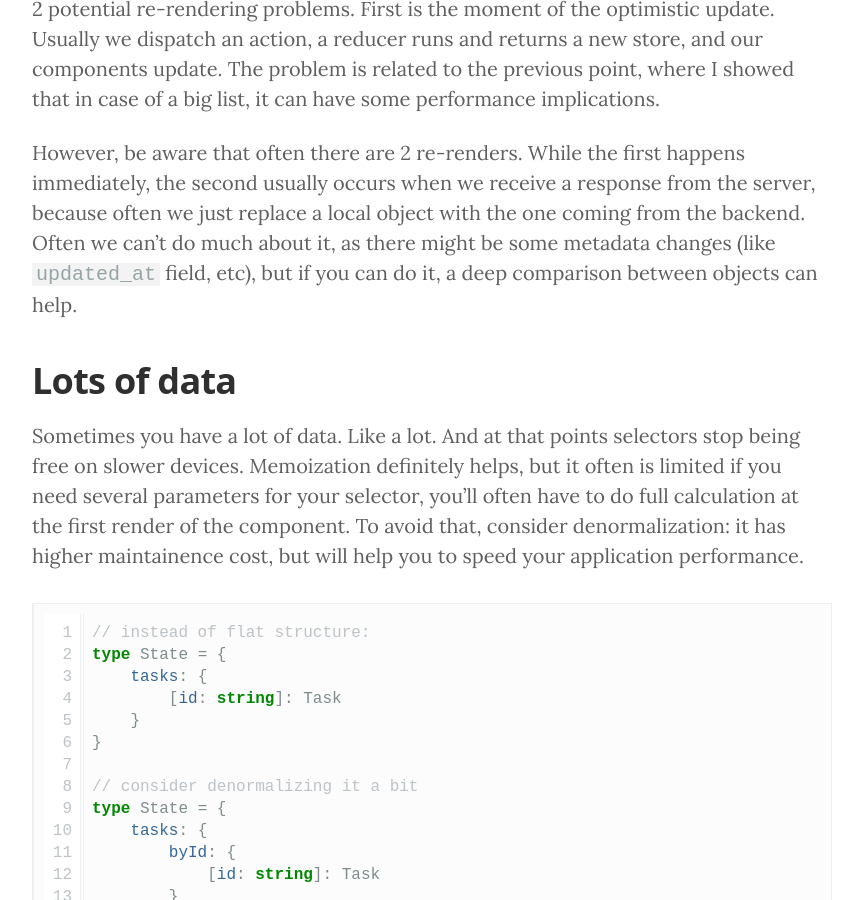
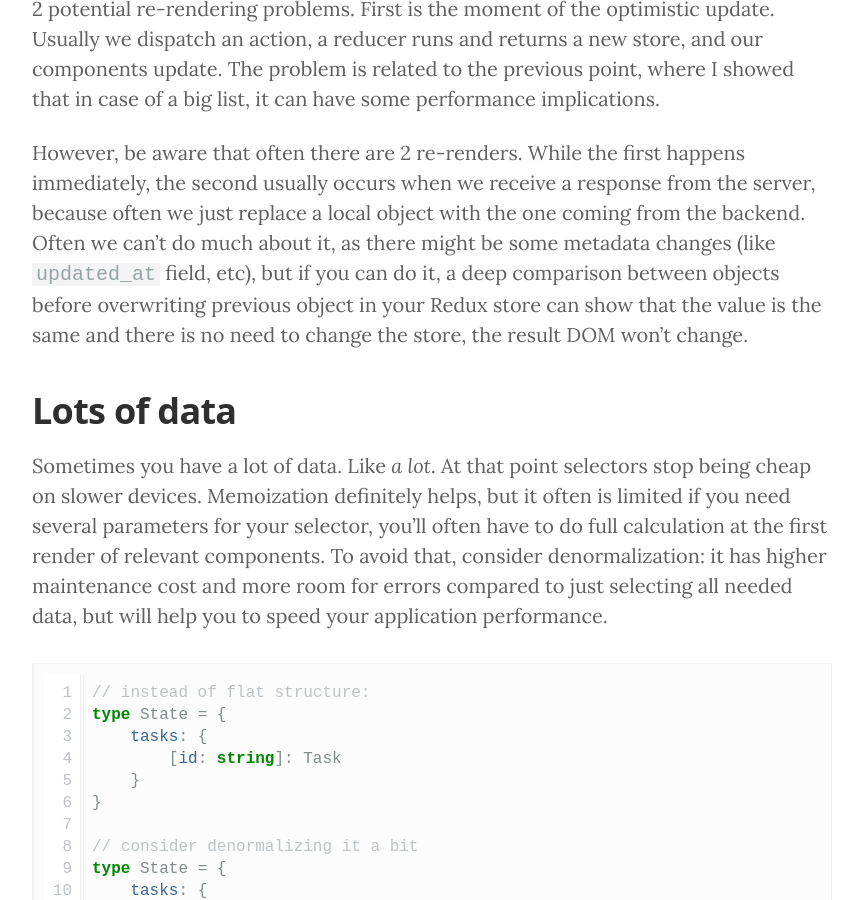
Before and after one commit to Bloomca/blog, a Jekyll site: the page built from _posts/2023-1-14-redux-performance-tips.md, in a window 1280 px wide and 900 px high, scrolled down 5180 px. Shown: the whole window, without its empty margins (208-1071 px from the left). Built offline with Jekyll 4.4.1, drawn with Linux system fonts in a browser that asks for light colours; some web fonts are replaced.

Commit message:
Adjust some typos

```diff
--- a/_posts/2023-1-14-redux-performance-tips.md
+++ b/_posts/2023-1-14-redux-performance-tips.md
@@ -127,12 +127,12 @@ This way we pass correctly sorted IDs, and individual tasks will re-render, with
 
 Optimistic updates are great, they give immediate feedback to the user, but they have 2 potential re-rendering problems. First is the moment of the optimistic update. Usually we dispatch an action, a reducer runs and returns a new store, and our components update. The problem is related to the previous point, where I showed that in case of a big list, it can have some performance implications.
 
-However, be aware that often there are 2 re-renders. While the first happens immediately, the second usually occurs when we receive a response from the server, because often we just replace a local object with the one coming from the backend. Often we can't do much about it, as there might be some metadata changes (like `updated_at` field, etc), but if you can do it, a deep comparison between objects can help.
+However, be aware that often there are 2 re-renders. While the first happens immediately, the second usually occurs when we receive a response from the server, because often we just replace a local object with the one coming from the backend. Often we can't do much about it, as there might be some metadata changes (like `updated_at` field, etc), but if you can do it, a deep comparison between objects before overwriting previous object in your Redux store can show that the value is the same and there is no need to change the store, the result DOM won't change.
 
 
 ## Lots of data
 
-Sometimes you have a lot of data. Like a lot. And at that points selectors stop being free on slower devices. Memoization definitely helps, but it often is limited if you need several parameters for your selector, you'll often have to do full calculation at the first render of the component. To avoid that, consider denormalization: it has higher maintainence cost, but will help you to speed your application performance.
+Sometimes you have a lot of data. Like _a lot_. At that point selectors stop being cheap on slower devices. Memoization definitely helps, but it often is limited if you need several parameters for your selector, you'll often have to do full calculation at the first render of relevant components. To avoid that, consider denormalization: it has higher maintenance cost and more room for errors compared to just selecting all needed data, but will help you to speed your application performance.
 
 {% highlight ts linenos=table %}
 // instead of flat structure:
```
